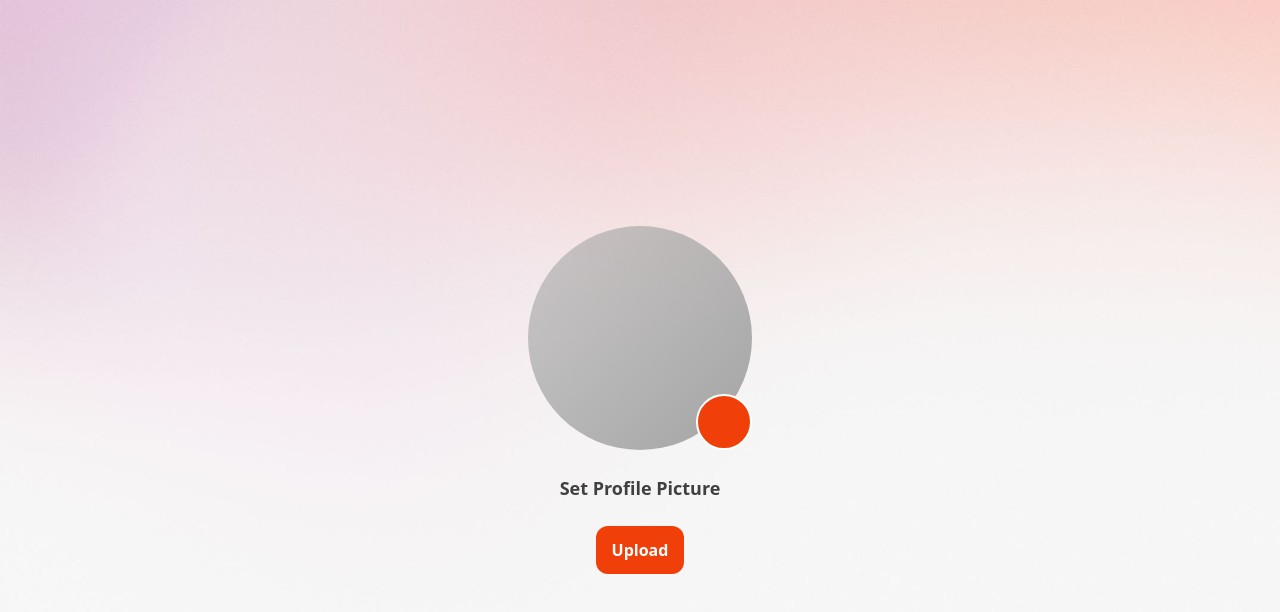
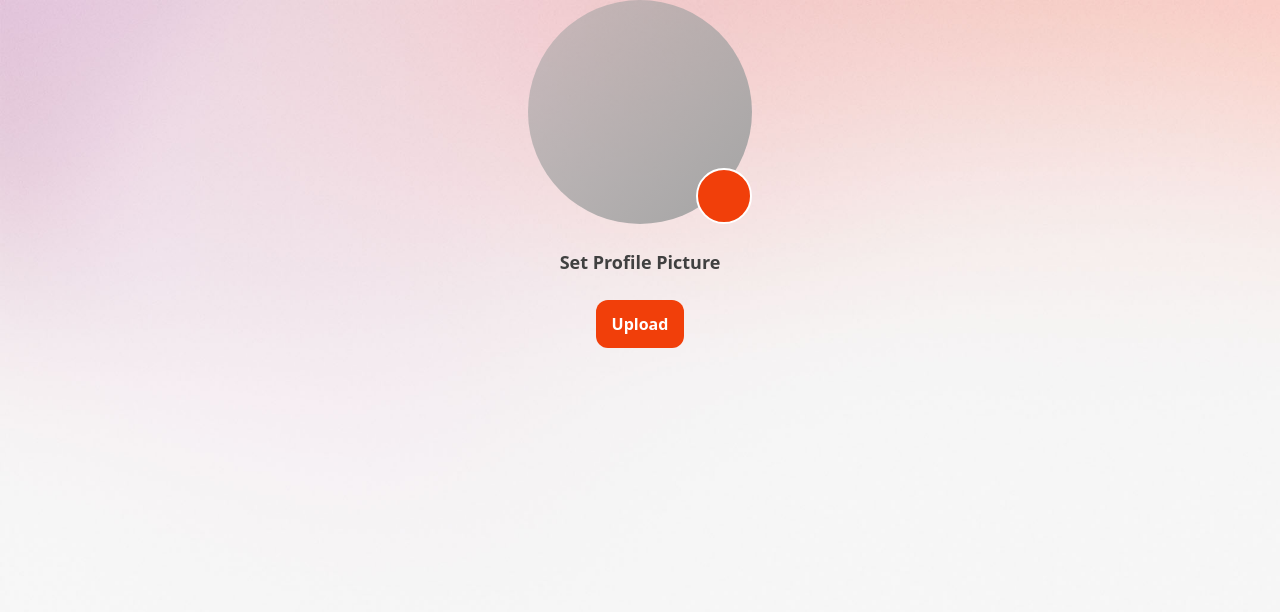
Before and after one commit to kevinlaw91/react-signin-demo, a React (Vite) app: page /signup/setup in a window 1280 px wide. Shown: the top 612 px of the page. Built offline with nearby package versions, Linux system fonts and the light colour scheme; some icons are missing.

Commit message:
refactor: move profile setup page container into child component

```diff
--- a/src/routes/ProfileSetupPage.tsx
+++ b/src/routes/ProfileSetupPage.tsx
@@ -14,7 +14,6 @@ export default function ProfileSetupPage() {
   return (
     <WizardContext.Provider value={{ currentStep, setCurrentStep }}>
       <section className="min-h-svh min-w-svw bg-neutral-100 bg-[url('/assets/images/bg-gradient-subtle-light.jpg')] bg-cover bg-no-repeat">
-        <div className="flex justify-center items-center min-h-svh mx-auto px-4 py-12 max-w-md md:max-w-sm md:px-0 md:w-96 sm:px-4">
         {
           currentStep === ProfileSetupStep.STEP_USERNAME
           && <ProfileSetupUsername />
@@ -23,7 +22,6 @@ export default function ProfileSetupPage() {
           currentStep === ProfileSetupStep.STEP_PROFILE_PICTURE
           && <ProfileSetupProfilePicture />
         }
-        </div>
       </section>
     </WizardContext.Provider>
   );
--- a/src/routes/ProfileSetupUsername.tsx
+++ b/src/routes/ProfileSetupUsername.tsx
@@ -301,7 +301,8 @@ export default function ProfileSetupPage() {
       <Helmet>
         <title>Set Username</title>
       </Helmet>
-      <section>
+      <section className="flex justify-center items-center min-h-svh mx-auto px-4 py-12 max-w-md md:max-w-sm md:px-0 md:w-96 sm:px-4">
+        <div>
           <div className="py-6">
             <img
               src="/assets/svg/logo.svg"
@@ -374,6 +375,7 @@ export default function ProfileSetupPage() {
               }
             </div>
           </form>
+        </div>
       </section>
       <AnimatePresence>
         {isModalOpen && (
```
Lines whose indentation alone changed are shown as unchanged.
